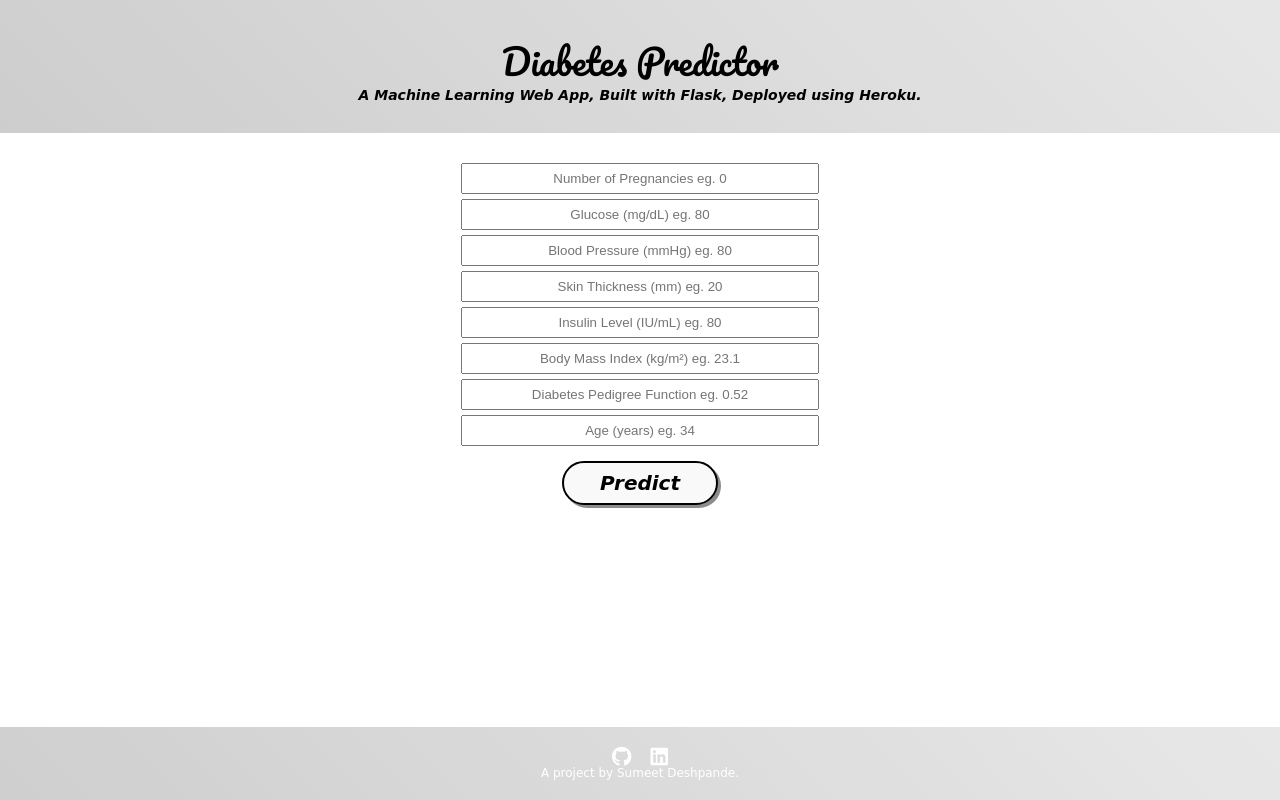
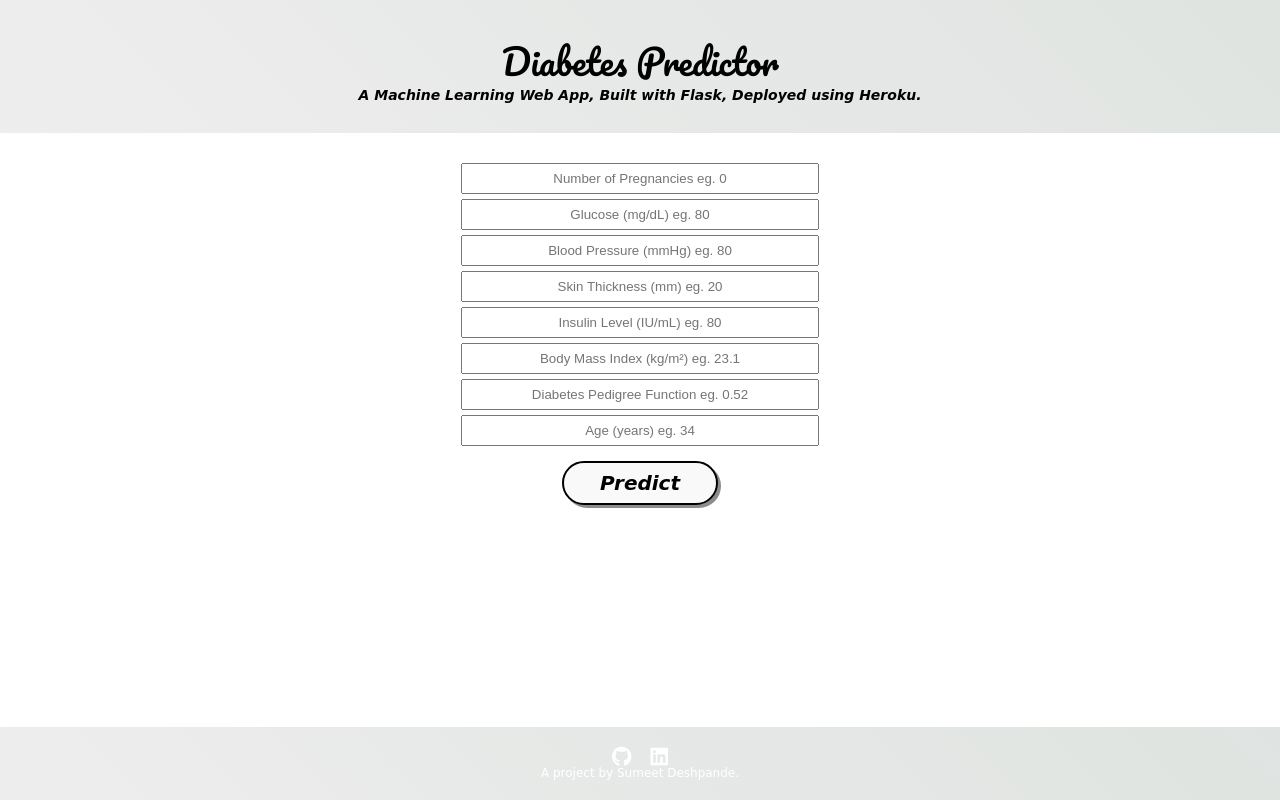
Before and after one commit to sumeetdeshpande15/Diabetes-Prediction-Deployment, a Flask app: page / in a window 1280 px wide. Run offline with Flask 2, Linux system fonts and the light colour scheme; parts of the project's set-up code (start-up, migrations or seed data) failed here and were passed over; some libraries are stand-ins or nearby versions.

Commit message:
Update styles.css

```diff
--- a/static/styles.css
+++ b/static/styles.css
@@ -18,7 +18,7 @@ body{
 .container{
     padding: 30px;
 	position: relative;
-	background: linear-gradient(45deg, rgb(128,128,128), rgb(255,255,255));
+	background: linear-gradient(45deg, #ffffff, #ffffff, #f9f9f9, #eeeeee, #e0e4e1, #d7e1ec);
 	background-size: 500% 500%;
 	animation: change-gradient 10s ease-in-out infinite;
 }
@@ -104,7 +104,7 @@ body{
 	flex-shrink: 0;
 	position: relative;
 	padding: 20px;
-	background: linear-gradient(45deg, rgb(128,128,128), rgb(255,255,255));
+	background: linear-gradient(45deg,#ffffff, #ffffff, #f9f9f9, #eeeeee, #e0e4e1, #d7e1ec);
 	background-size: 500% 500%;
 	animation: change-gradient 10s ease-in-out infinite;
 }
```
